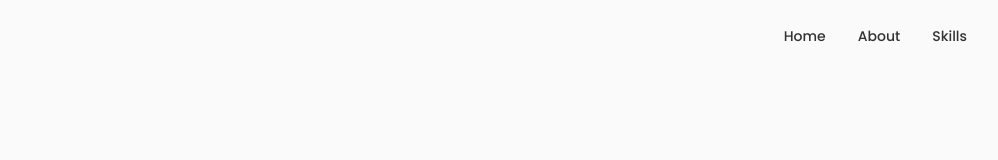
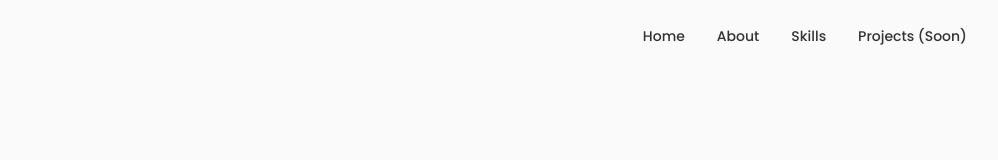
Before and after one commit to miguelow/personal-portfolio, a React (Create React App) app: page / in a window 1280 px wide. Shown: the top 160 px of the page, without its empty margins (125-1123 px from the left). Built offline with nearby package versions, Linux system fonts and the light colour scheme.

Commit message:
proyect section soon

```diff
--- a/src/components/header/Header.jsx
+++ b/src/components/header/Header.jsx
@@ -46,11 +46,11 @@
               </a>
             </li>  */}
 
-            {/* <li className="nav__item">
+            <li className="nav__item">
               <a href="#portfolio" className="nav__link">
-                <i className="uil uil-scenery nav__icon"></i>Portfolio
+                <i className="uil uil-scenery nav__icon"></i>Projects (Soon)
               </a>
-            </li> */}
+            </li>
 
             {/* <li className="nav__item">
               <a href="#contact" className="nav__link">
```
